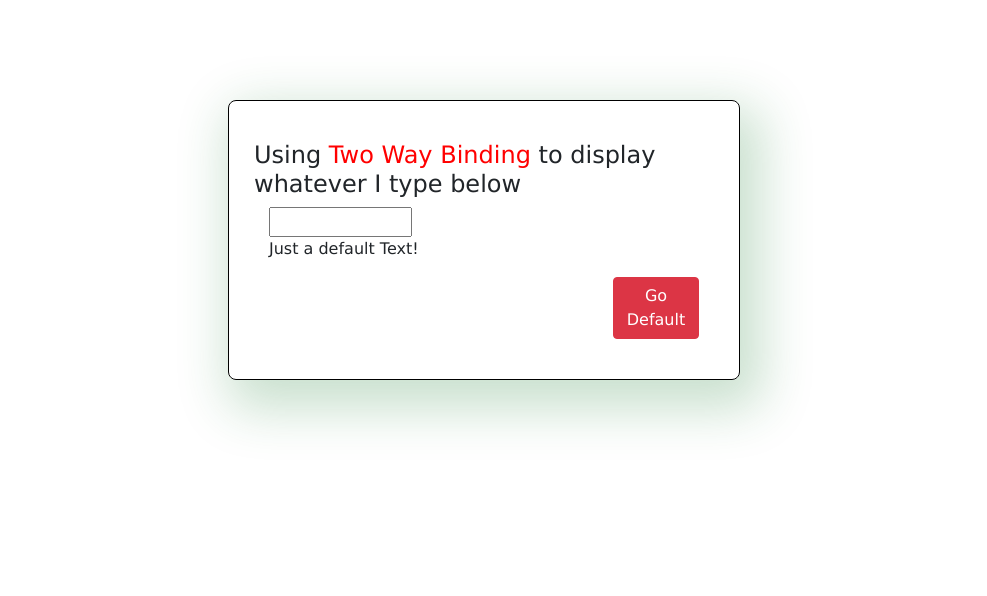
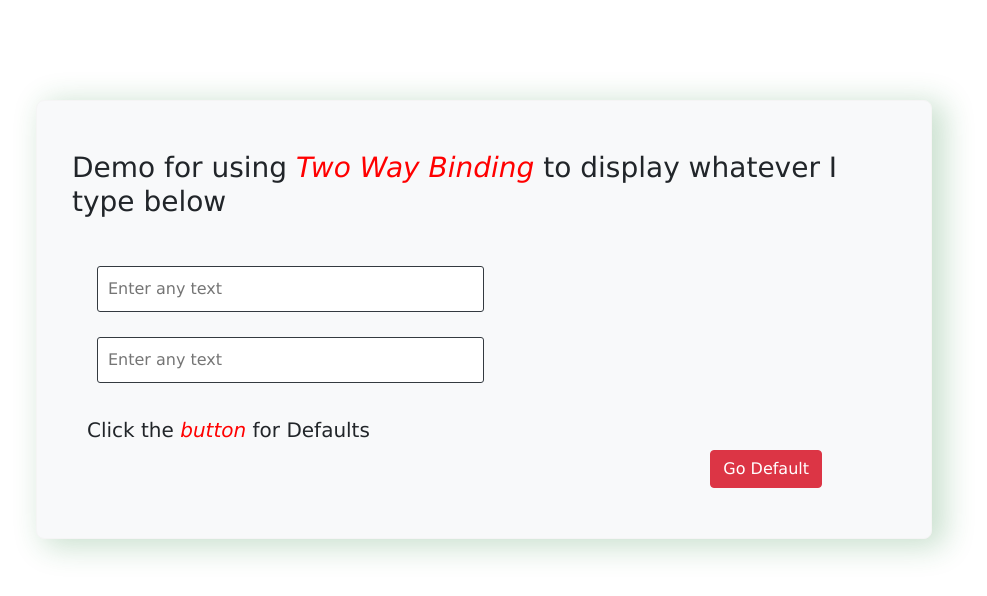
Before and after one commit to MuhmdGad/Angular-Course-ITI41-labs, an Angular app: page / in a window 1280 px wide. Shown: the top 596 px of the page, without its empty margins (156-1143 px from the left). Built offline with nearby package versions, Linux system fonts and the light colour scheme.

Commit message:
final commit for task1

```diff
--- a/src/app/app.component.ts
+++ b/src/app/app.component.ts
@@ -1,5 +1,4 @@
 import { Component } from '@angular/core';
-
 
 @Component({
   selector: 'app-root',
--- a/src/app/app.module.ts
+++ b/src/app/app.module.ts
@@ -1,9 +1,11 @@
 import { NgModule } from '@angular/core';
+import { FormsModule } from '@angular/forms';
 import { BrowserModule } from '@angular/platform-browser';
 
 import { AppComponent } from './app.component';
 import { FirstComponent } from './first/first.component';
 import { SecondComponent } from './second/second.component';
+
 
 @NgModule({
   declarations: [
@@ -11,9 +13,11 @@ import { SecondComponent } from './second/second.component';
     FirstComponent,
     SecondComponent,
 
+
   ],
   imports: [
-    BrowserModule
+    BrowserModule,
+    FormsModule
   ],
   providers: [],
   bootstrap: [AppComponent]
--- a/src/app/first/first.component.css
+++ b/src/app/first/first.component.css
@@ -1,19 +1,44 @@
 .container {
-  width: 40%;
-  font-family: "Lucida Sans", "Lucida Sans Regular", "Lucida Grande",
-    "Lucida Sans Unicode", Geneva, Verdana, sans-serif;
-  margin: auto;
+  width: 70%;
+  font-family: Verdana, Geneva, Tahoma, sans-serif;
   margin-top: 100px;
-  border: 1px solid black;
-  padding: 40px;
-  box-shadow: 11px 18px 51px 11px #1e7e343d;
+  border: 1px solid whitesmoke;
+  padding: 50px;
+  box-shadow: 10px 5px 30px 3px #1e7e343d;
   border-radius: 8px;
+  background-color: #f8f9fa;
 }
 
-#def-btn{
-  margin-left: 80%;
+#title {
+  margin-bottom: 30px;
+}
+#title span {
+  color: red;
+  font-style: italic;
 }
 
-span {
+.user-text {
+  padding: 10px;
+}
+.user-text span {
+  color: #dc3545c7;
+  font-style: italic;
+  font-size: 20px;
+  margin-left: 50px;
+}
+.method-one,
+.method-two {
+  margin-bottom: 25px;
+}
+#tarea{
+  border-radius: 3px ;
+  border: 1px solid #343a40;
+  padding: 10px;
+}
+.result span{
+  font-style: italic;
   color: red;
 }
+#def-btn {
+  margin-left: 78.5%;
+}
--- a/src/app/first/first.component.html
+++ b/src/app/first/first.component.html
@@ -1,16 +1,27 @@
 <div class="container">
-  <div class="row">
-    <h4>
-      Using <span> Two Way Binding </span> to display whatever I type below
-    </h4>
+
+  <div class="row" id="title">
+    <h3>Demo for using <span> Two Way Binding </span> to display whatever I type below</h3>
+  </div> <!-- End of title section -->
+
+  <div class="user-text">
+
+    <div class="method-one">
+      <input id="tarea" type="text" placeholder="Enter any text" class="col-6" (input)="onUpdateTextField($event)"/>
+      <span>{{ myText }}</span>
+    </div> <!-- End of method one section -->
+
+    <div class="method-two">
+      <input id="tarea" type="text" placeholder="Enter any text" class="col-6" [(ngModel)]="myText"/>
+      <span>{{ myText }}</span>
+    </div> <!-- End of method two section -->
+
   </div>
 
-  <div>
-    <input type="text" class="col-4" (input)="onUpdateTextField($event)" (change)="myText = myDefaultText" />
-    <!-- <input type="text" class="form-control" [(ngModel)]="myText" /> -->
-    <P>{{ myText }}</P>
-  </div>
-  <!-- <p>Click the button for default</p> -->
-  <button id="def-btn" class="btn btn-danger" (click)="myText = myDefaultText">Go Default</button>
+  <div class="result">
+    <h5>Click the <span>button</span> for Defaults</h5>
+    <button id="def-btn" class="btn btn-danger" (click)="onDefaultText($event)">Go Default</button>
+  </div> <!-- End of result section -->
+
 
 </div>
--- a/src/app/first/first.component.ts
+++ b/src/app/first/first.component.ts
@@ -1,16 +1,13 @@
-import { Component, OnInit } from '@angular/core';
+import { Component } from '@angular/core';
 
 @Component({
   selector: 'app-first',
   templateUrl: './first.component.html',
   styleUrls: ['first.component.css'],
 })
-export class FirstComponent implements OnInit {
-  myText: string = 'Just a default Text!';
-
-  myDefaultText: string = 'Muhammad Taha';
-
-  ngOnInit(): void {}
+export class FirstComponent {
+  myDefaultText: string = 'This is just a default text';
+  myText: string = '';
 
   onUpdateTextField(event: any) {
     this.myText = (<HTMLInputElement>event.target).value; //CASTING
--- a/src/app/second/second.component.css
+++ b/src/app/second/second.component.css
@@ -0,0 +1,19 @@
+.container {
+  width: 80%;
+  font-family: "Lucida Sans", "Lucida Sans Regular", "Lucida Grande",
+    "Lucida Sans Unicode", Geneva, Verdana, sans-serif;
+  margin: auto;
+  margin-top: 100px;
+  border: 1px solid black;
+  padding: 40px;
+  box-shadow: 11px 18px 51px 11px #1e7e343d;
+  border-radius: 8px;
+}
+
+#def-btn{
+  margin-left: 80%;
+}
+
+span {
+  color: red;
+}
```
Also changed, not shown: src/app/app.component.html (line endings or trailing spaces).
